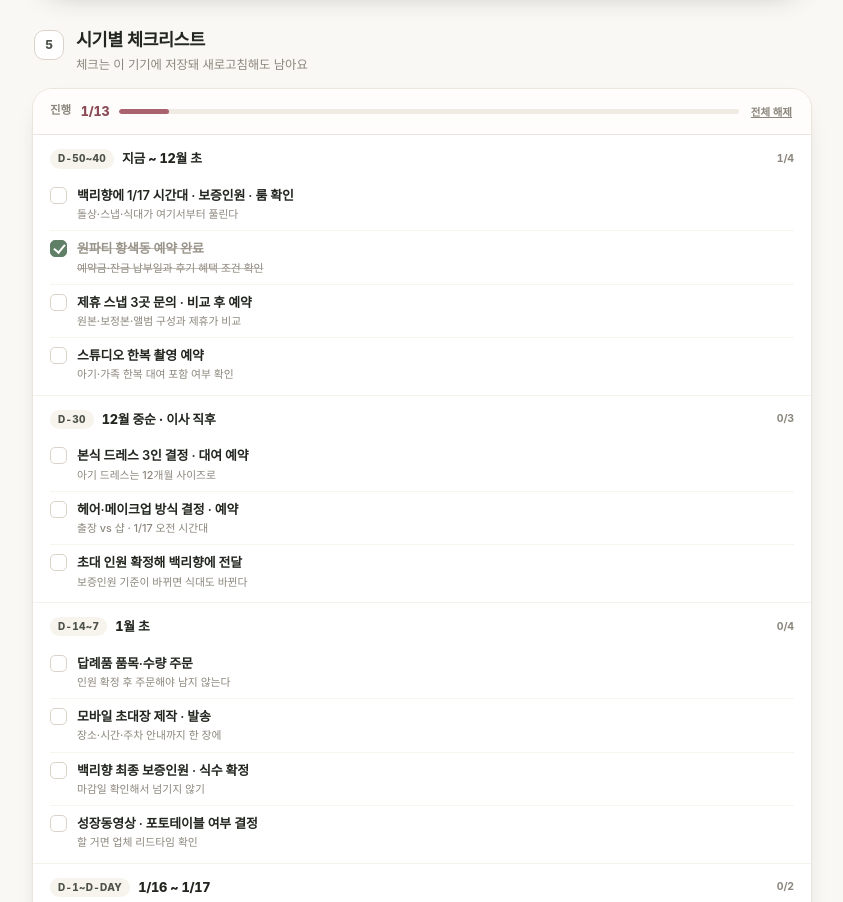
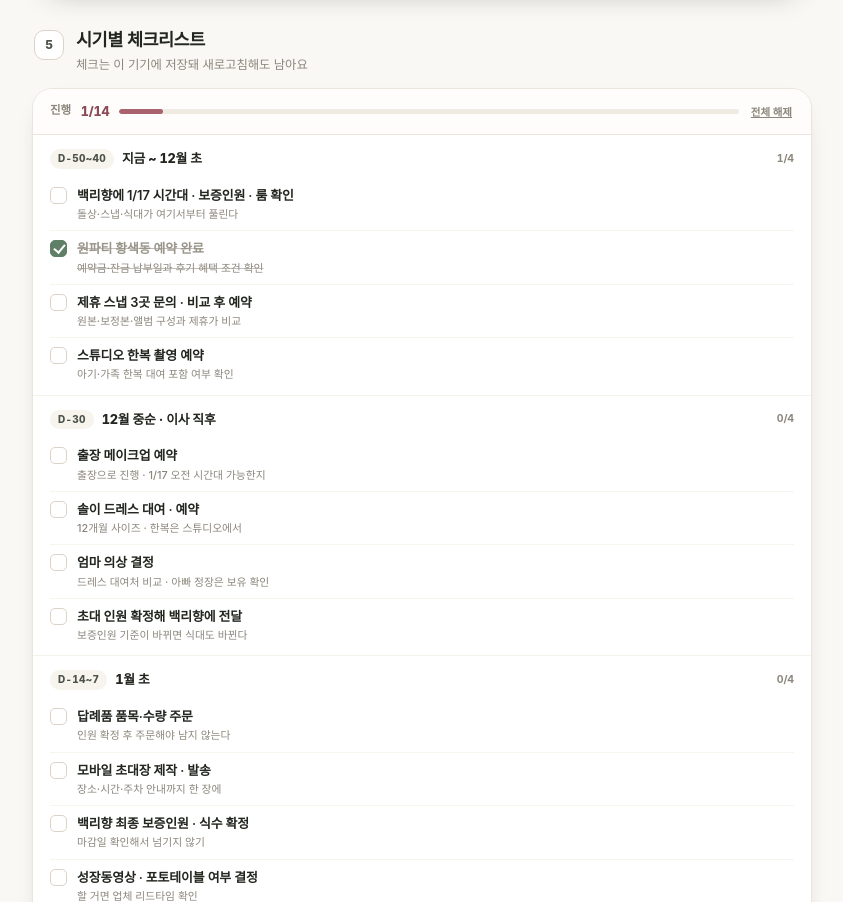
Before and after one commit to hollyslog/moving, a plain HTML site: page doljanchi/index.html in a window 1280 px wide. Shown: the part 5338-6240 px from the top of the page, without its empty margins (218-1061 px from the left). Drawn offline with Linux system fonts and the light colour scheme; a web font is replaced by a local one.

Commit message:
체크리스트에 남은 할 일 3가지(출장 메이크업·솔이 드레스·엄마 의상) 분리

```diff
--- a/doljanchi/index.html
+++ b/doljanchi/index.html
@@ -987,7 +987,7 @@
     <div class="tlv">
       <div class="tlv-sum">
         <span>진행</span>
-        <b id="tlvCount">0/13</b>
+        <b id="tlvCount">1/14</b>
         <span class="bar" aria-hidden="true"><i id="tlvBar"></i></span>
         <button class="reset" type="button" id="tlvReset">전체 해제</button>
       </div>
@@ -1105,9 +1105,10 @@
       {id:"p4", text:"스튜디오 한복 촬영 예약", memo:"아기·가족 한복 대여 포함 여부 확인"}
     ]},
     {d:"D-30", title:"12월 중순 · 이사 직후", items:[
-      {id:"p5", text:"본식 드레스 3인 결정 · 대여 예약", memo:"아기 드레스는 12개월 사이즈로"},
-      {id:"p6", text:"헤어·메이크업 방식 결정 · 예약", memo:"출장 vs 샵 · 1/17 오전 시간대"},
-      {id:"p7", text:"초대 인원 확정해 백리향에 전달", memo:"보증인원 기준이 바뀌면 식대도 바뀐다"}
+      {id:"p5",  text:"출장 메이크업 예약", memo:"출장으로 진행 · 1/17 오전 시간대 가능한지"},
+      {id:"p6",  text:"솔이 드레스 대여 · 예약", memo:"12개월 사이즈 · 한복은 스튜디오에서"},
+      {id:"p7",  text:"엄마 의상 결정", memo:"드레스 대여처 비교 · 아빠 정장은 보유 확인"},
+      {id:"p7b", text:"초대 인원 확정해 백리향에 전달", memo:"보증인원 기준이 바뀌면 식대도 바뀐다"}
     ]},
     {d:"D-14~7", title:"1월 초", items:[
       {id:"p8",  text:"답례품 품목·수량 주문", memo:"인원 확정 후 주문해야 남지 않는다"},
```
